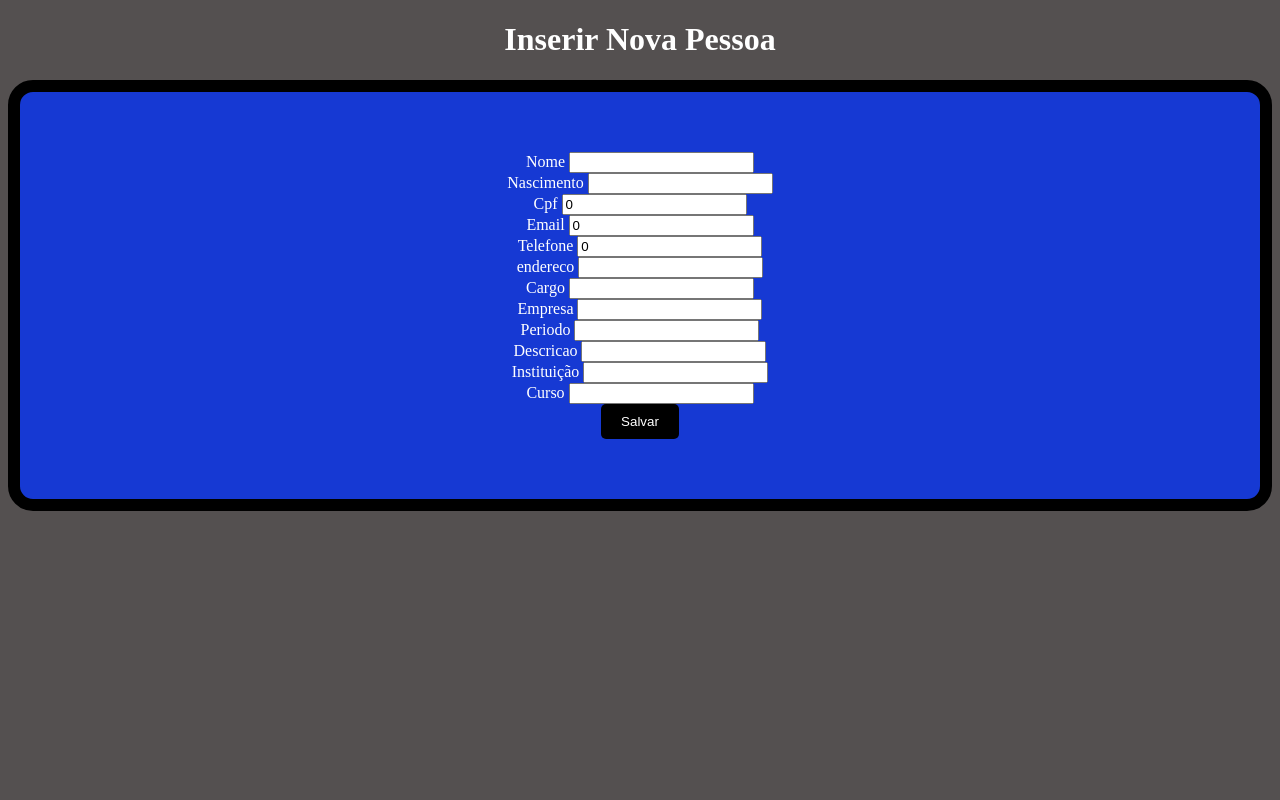
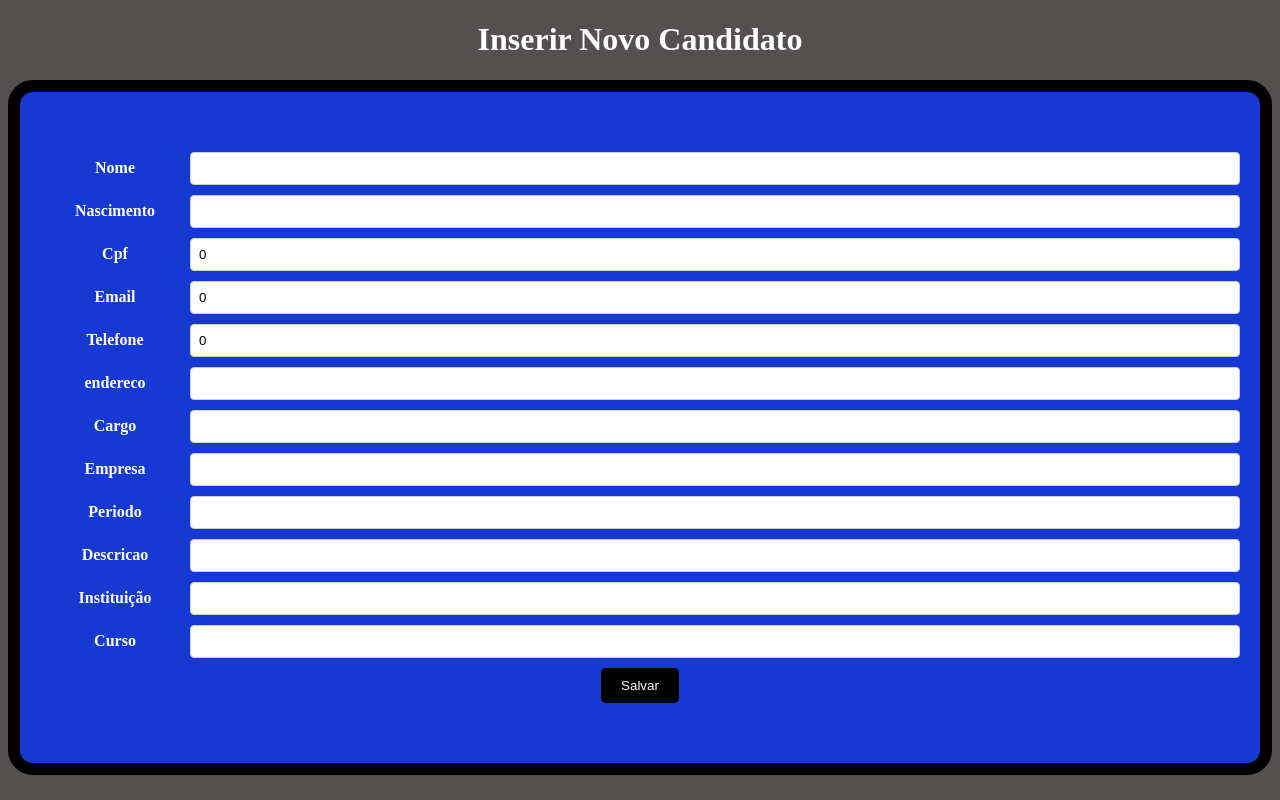
Before and after one commit to Celsolf/Projeto-Django, a Django app: page /inserir/ in a window 1280 px wide. Run offline with Django 5.2, Linux system fonts and the light colour scheme.

Commit message:
form formatting

```diff
--- a/api_rest/static/api_rest/css/style.css
+++ b/api_rest/static/api_rest/css/style.css
@@ -24,10 +24,26 @@ form {
     border-radius: 25px;
     padding: 60px 20px;
 }
-a {
-    text-decoration: none;
-    color: blue;
+
+form div {
+    display: flex;
+    align-items: center;
+    margin-bottom: 10px;
 }
+
+form label {
+    width: 150px;
+    font-weight: bold;
+}
+
+
+form input, form select, form textarea {
+    flex: 1;
+    padding: 8px;
+    border: 1px solid #ccc;
+    border-radius: 4px;
+}
+
 .message-success {
     border: 2px solid green;
     background-color: #d4edda;
--- a/api_rest/templates/inserir_candidato.html
+++ b/api_rest/templates/inserir_candidato.html
@@ -5,7 +5,7 @@
     <meta charset="UTF-8">
     <meta name="viewport" content="width=device-width, initial-scale=1.0">
     <link rel="stylesheet" href="{% static 'api_rest/css/style.css' %}">
-    <title>Inserir Pessoa</title>
+    <title>Inserir Candidato</title>
 </head>
 
 <body>
@@ -17,7 +17,7 @@
     </ul>
 {% endif %}
 
-    <h1>Inserir Nova Pessoa</h1>
+    <h1>Inserir Novo Candidato</h1>
     <form method="post">
         {% csrf_token %}
         <div>
```
Also changed, not shown: db.sqlite3.
